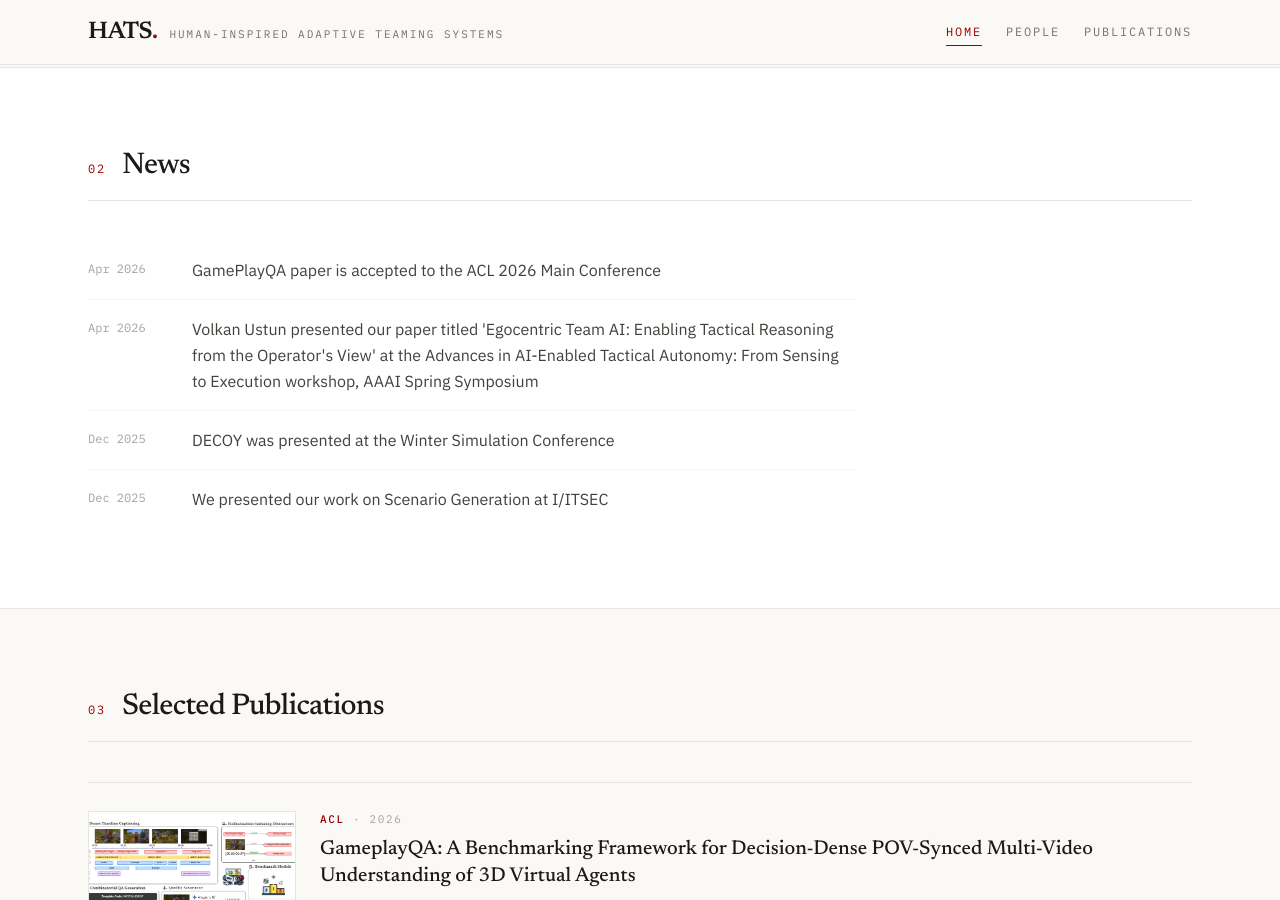
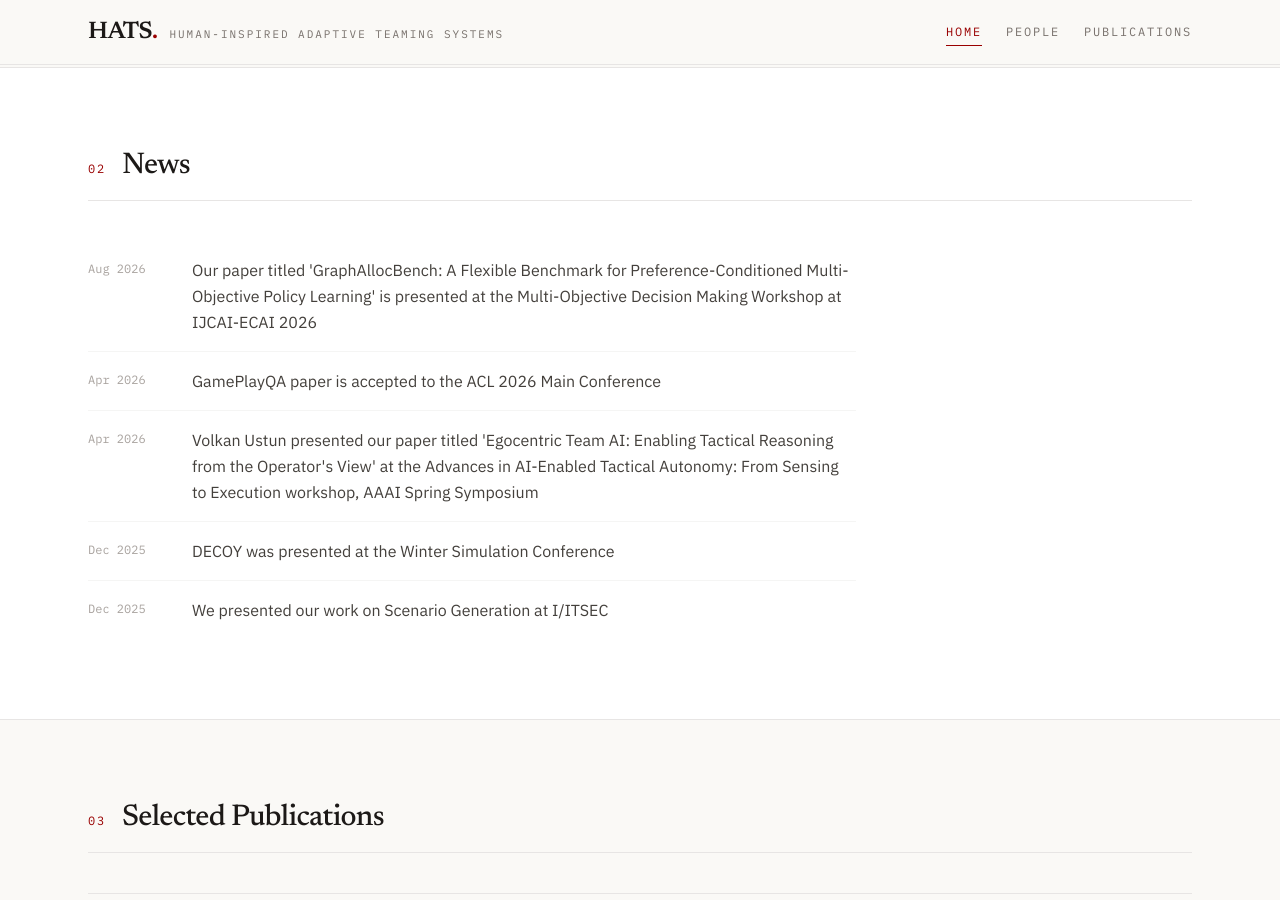
Before and after one commit to HATS-ICT/hats-ict.github.io, a Jekyll site: the page built from index.html, in a window 1280 px wide and 900 px high, scrolled down 1300 px. Built offline with Jekyll 4.4.1, drawn with Linux system fonts in a browser that asks for light colours; nearby versions of some CDN libraries.

Commit message:
Add news item for GraphAllocBench workshop presentation at IJCAI-ECAI 2026

```diff
--- a/_data/news.yml
+++ b/_data/news.yml
@@ -1,3 +1,6 @@
+- date: 2026-08-15
+  headline: "Our paper titled 'GraphAllocBench: A Flexible Benchmark for Preference-Conditioned Multi-Objective Policy Learning' is presented at the Multi-Objective Decision Making Workshop at IJCAI-ECAI 2026"
+
 - date: 2026-04-10
   headline: "GamePlayQA paper is accepted to the ACL 2026 Main Conference"
 
```
